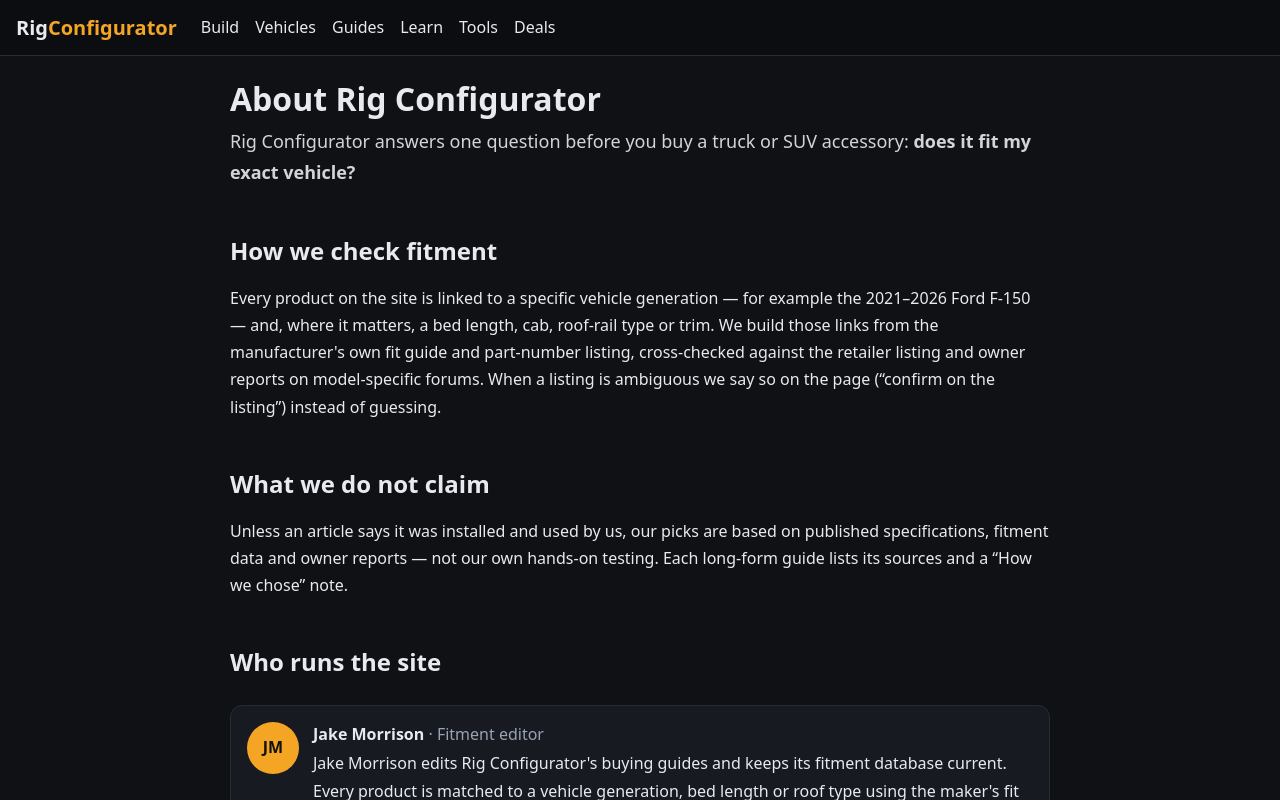
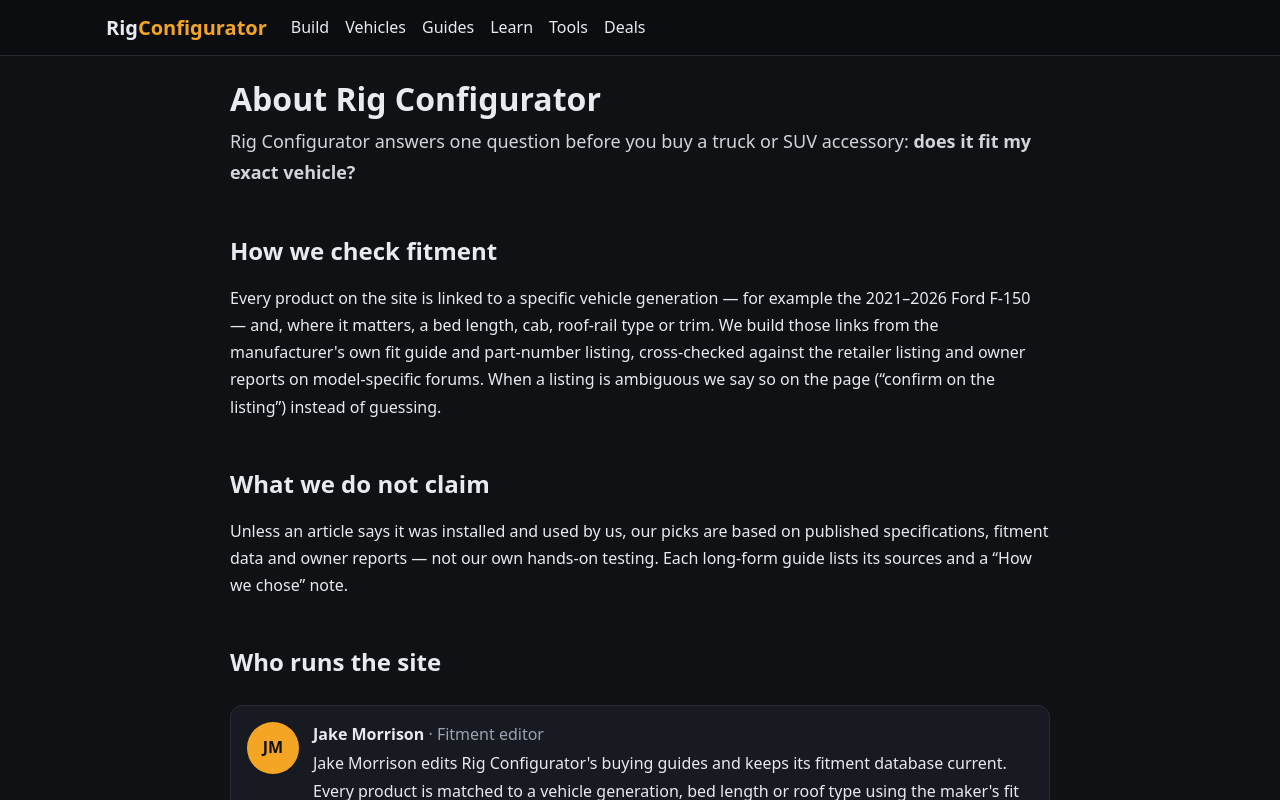
Before and after one commit to hemalbdeee-ux/rigconfigurator, a Next.js app in the folder web/: page /about in a window 1280 px wide. Shown: the top 800 px of the page. Built offline with nearby package versions, Linux system fonts and the light colour scheme; no server answers.

Commit message:
Header: align logo and menu with the centered content column
Co-Authored-By: Claude Opus 5.5 <noreply@anthropic.com>
Claude-Session: https://claude.ai/code/session_01TGXqLCHrunwCoZXN6dar7P

```diff
--- a/web/app/globals.css
+++ b/web/app/globals.css
@@ -3,7 +3,7 @@
 body { margin:0; background:var(--bg); color:var(--fg); font:16px/1.55 system-ui,-apple-system,Segoe UI,Roboto,sans-serif; }
 a { color:var(--accent); text-decoration:none; } a:hover { text-decoration:underline; }
 .wrap { max-width:1100px; margin:0 auto; padding:24px 16px; }
-.nav { display:flex; flex-wrap:wrap; gap:8px 24px; align-items:center; padding:12px 16px; border-bottom:1px solid var(--line); background:#0b0d11; position:sticky; top:0; }
+.nav { display:flex; flex-wrap:wrap; gap:8px 24px; align-items:center; padding:12px max(16px, calc((100% - 1100px) / 2 + 16px)); border-bottom:1px solid var(--line); background:#0b0d11; position:sticky; top:0; z-index:10; }
 .nav nav { display:flex; gap:6px 16px; flex-wrap:wrap; } .nav nav a { color:var(--fg); font-weight:500; }
 .brand { font-weight:800; font-size:20px; color:var(--fg); } .brand span { color:var(--accent); }
 .foot { border-top:1px solid var(--line); margin-top:48px; padding:24px 16px; color:var(--muted); font-size:14px; text-align:center; }
```
